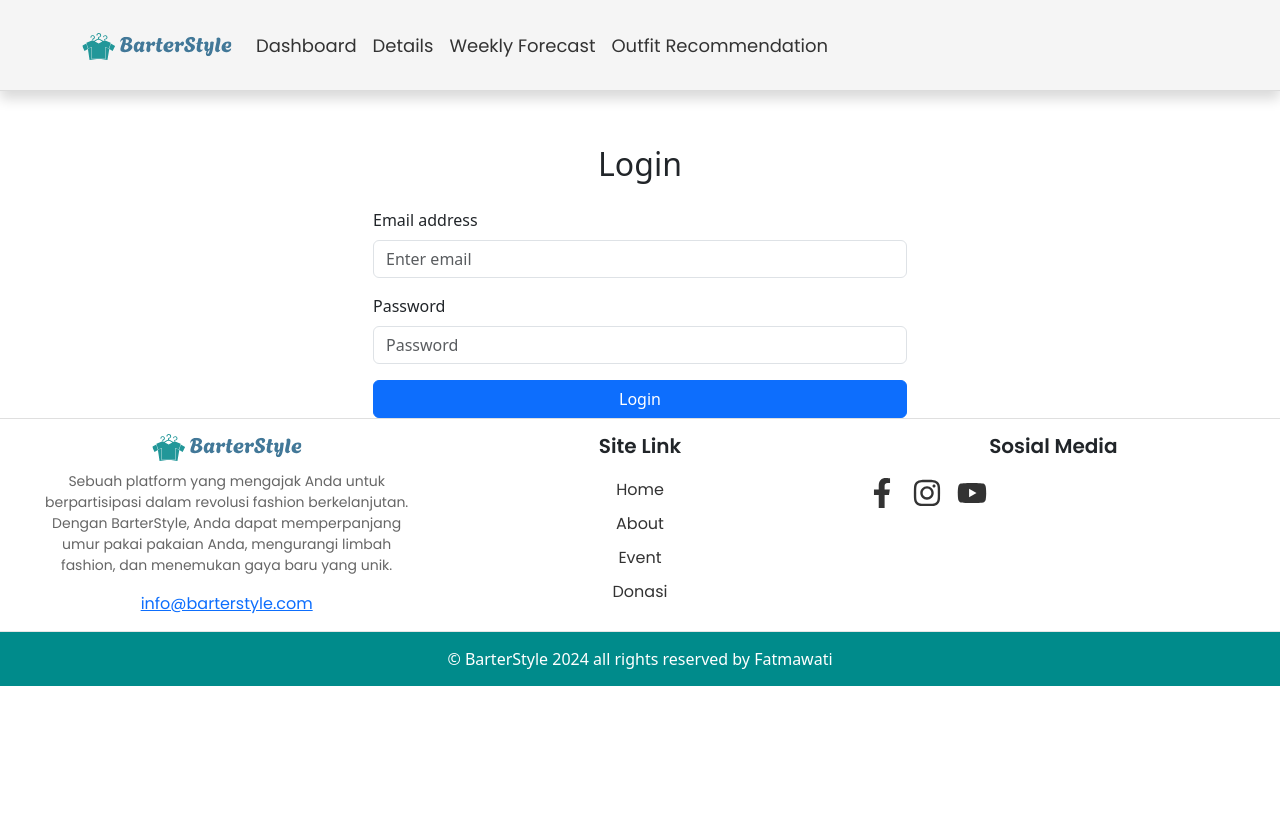
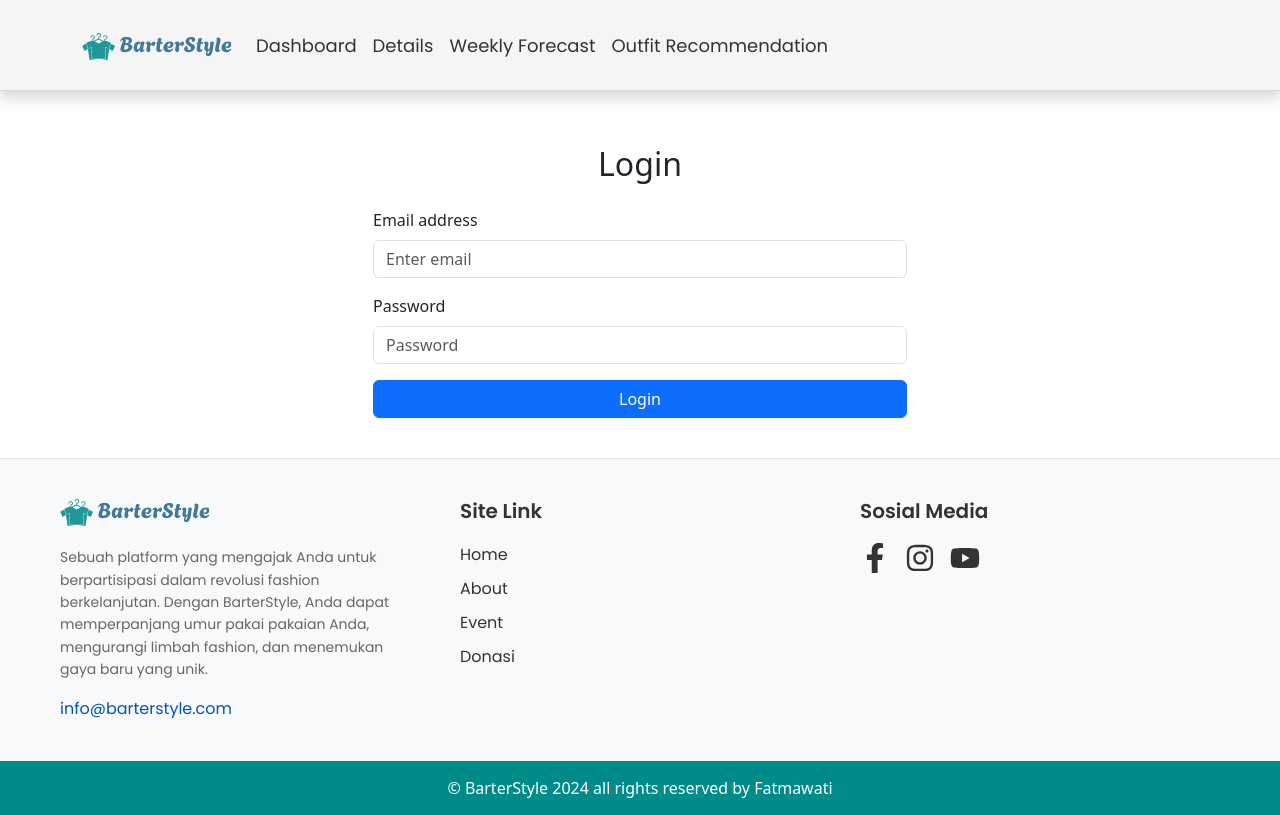
Before and after one commit to Agustinnisa/stylish-shieldd, a React (Vite) app: page /login in a window 1280 px wide. Built offline with nearby package versions, Linux system fonts and the light colour scheme.

Commit message:
edit styling footer

```diff
--- a/src/component/Footer.jsx
+++ b/src/component/Footer.jsx
@@ -17,7 +17,7 @@ function Footer() {
               dan menemukan gaya baru yang unik.
             </p>
           </div>
-          <a href="mailto:info@barterstyle.com">info@barterstyle.com</a>
+          <a href="mailto:info@barterstyle.com" className={styles.contactLink}>info@barterstyle.com</a>
         </div>
 
         {/* Site Links */}
--- a/src/module/Footer.module.css
+++ b/src/module/Footer.module.css
@@ -1,42 +1,41 @@
 @import url("https://fonts.googleapis.com/css2?family=Poppins:wght@300;400;500;600&display=swap");
 
 .footer {
-    font-family: 'Poppins', sans-serif;
-    padding: 15px 20px;
-    height: auto;
-    margin: 0 auto;
-    display: flex;
-    justify-content: space-between;
-    align-items: flex-start;
-    text-align: center;
-    border-bottom: 1px solid rgba(0, 0, 0, 0.1);
-    border-top: 1px solid rgba(0, 0, 0, 0.12);
-    box-shadow: 0 -8px -12px rgba(0, 0, 0, 0.1);
+  font-family: "Poppins", sans-serif;
+  padding: 40px 40px;
+  margin-top: 40px;
+  display: flex;
+  justify-content: space-between;
+  align-items: flex-start;
+  background-color: #f8f9fa;
+  border-top: 1px solid rgba(0, 0, 0, 0.1);
 }
 
 .footerColumn {
   flex: 1;
   margin: 0 20px;
+  text-align: left;
 }
 
 .footerColumn h5 {
   font-weight: bold;
   margin-bottom: 20px;
+  color: #333;
 }
 
 .footerColumn p {
-  line-height: 1.5;
-  color: #333;
+  line-height: 1.6;
+  color: #666;
 }
 
 .footerLogo img {
   max-width: 150px;
+  margin-bottom: 10px;
 }
 
 .footerLogo p {
+  font-size: 14px;
   margin-top: 10px;
-  font-size: 14px;
-  color: #666;
 }
 
 .footerLinks a {
@@ -59,7 +58,7 @@
 
 .socialMediaIcons a {
   color: #333;
-  transition: transform 0.3s ease, #333 0.3s ease;
+  transition: transform 0.3s ease, color 0.3s ease;
 }
 
 .socialMediaIcons a:hover {
@@ -71,10 +70,22 @@
 .footerBottom {
   background-color: #008b8b;
   color: #fff;
-  padding: 15px 0;
+  padding: 15px 40px;
   text-align: center;
 }
 
 .footerBottom p {
   margin: 0;
 }
+
+/* Link kontak email */
+.contactLink {
+  display: block;
+  margin-top: 10px;
+  color: #0056b3;
+  text-decoration: none;
+}
+
+.contactLink:hover {
+  text-decoration: underline;
+}
```
